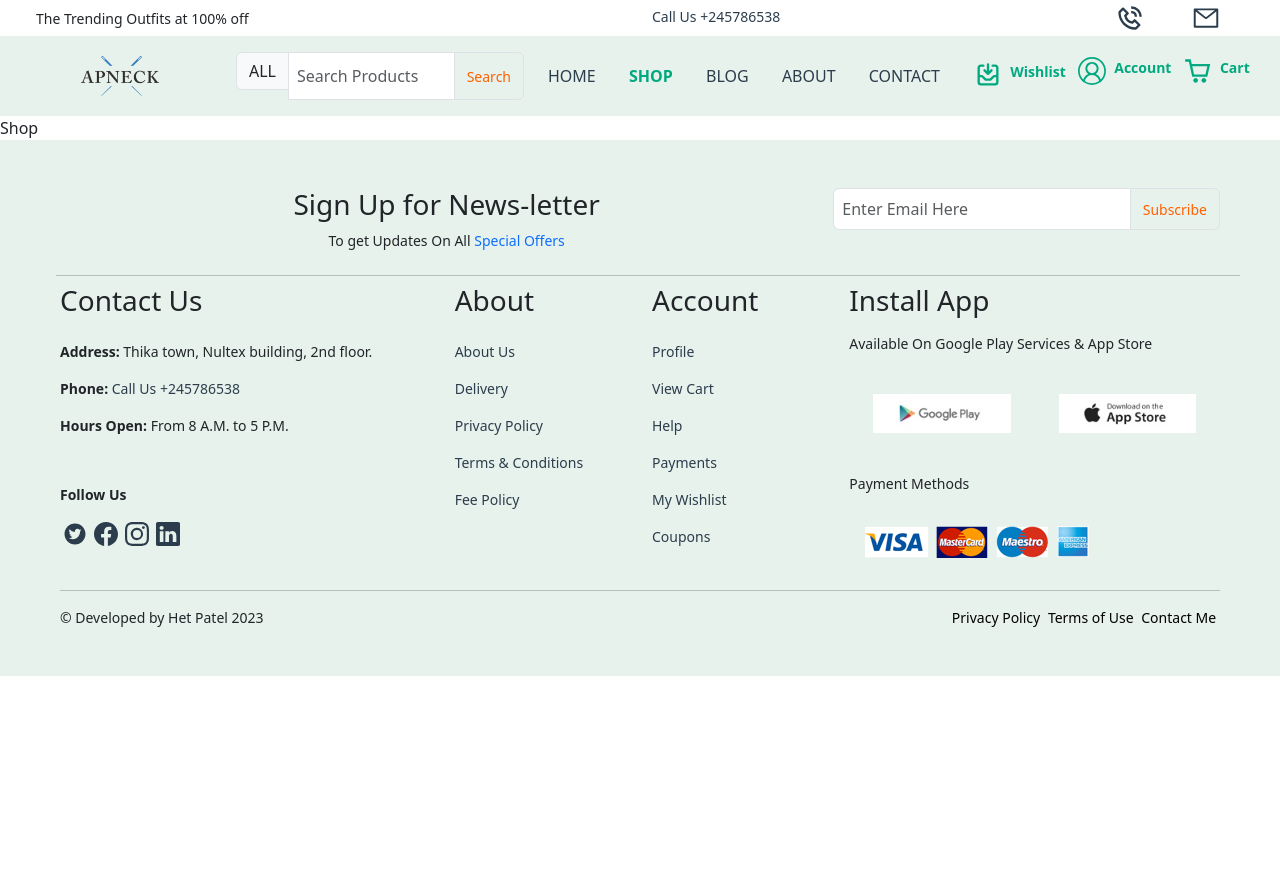
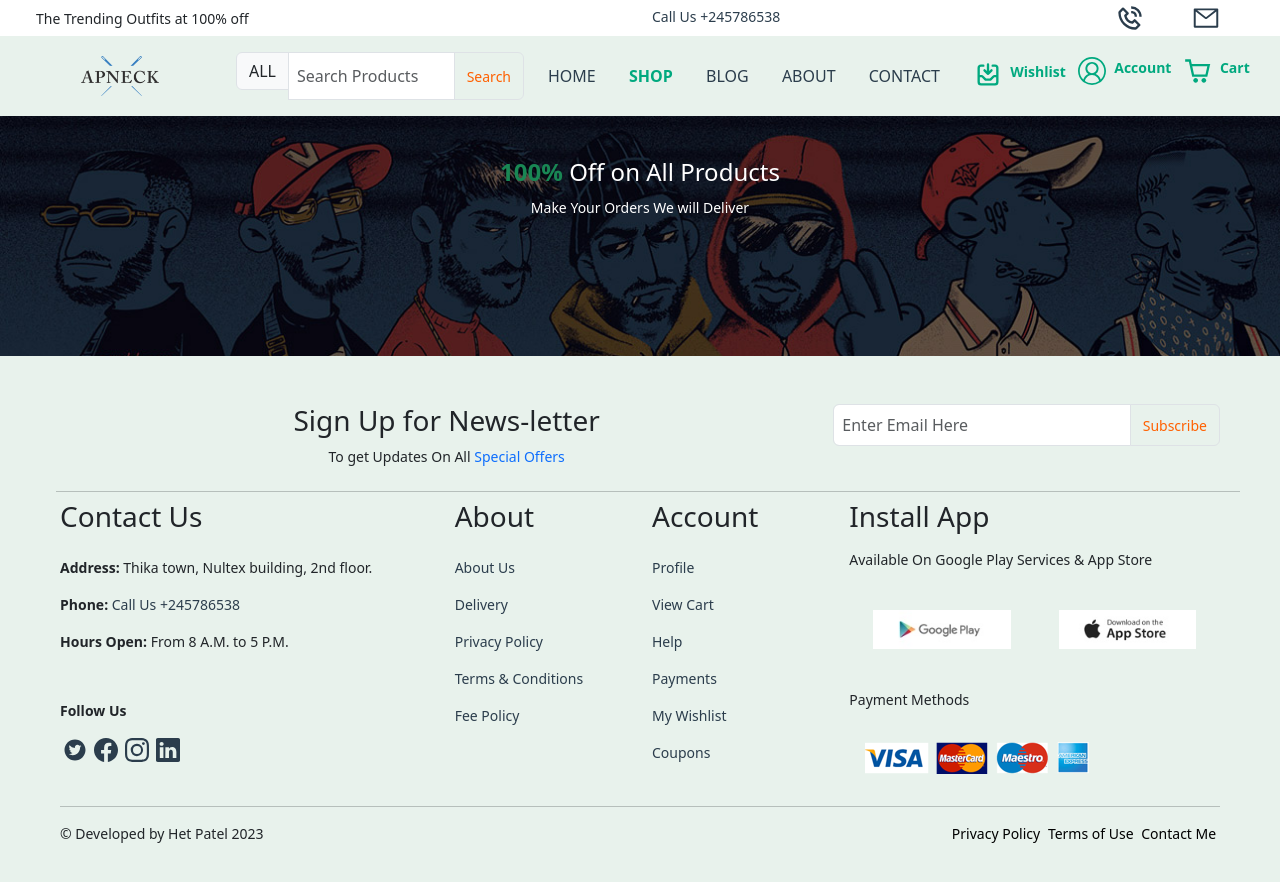
Before and after one commit to hetpatel4381/E-commerce-site_ReactJS, a React (Vite) app: page /shop in a window 1280 px wide. Shown: the top 882 px of the page. Before the commit the page ends 800 px from the top, so only its background shows below. Built offline with nearby package versions, Linux system fonts and the light colour scheme.

Commit message:
started with shop section

```diff
--- a/src/App.css
+++ b/src/App.css
@@ -232,3 +232,17 @@ button {
   border: 1px solid var(--darken);
 }
 /* Home Ends here */
+
+
+
+/* Shop Start here */
+
+.shop-banner {
+  background: url(./assets/images/banner/b1.jpg);
+  background-position: center;
+  background-size: cover;
+  width: 100%;
+  height: 30vh;
+}
+
+/* Shop Ends here */
--- a/src/pages/Home.jsx
+++ b/src/pages/Home.jsx
@@ -40,7 +40,7 @@ const Home = () => {
         </div>
       </section>
 
-      <section className="repair">
+      <section className="repair p-2">
         <div className="container-xxl">
           <div className="row">
             <div className="repair-details text-center d-flex flex-column align-items-center p-3">
--- a/src/pages/Shop.jsx
+++ b/src/pages/Shop.jsx
@@ -2,8 +2,28 @@ import React from 'react';
 
 const Shop = () => {
   return (
-    <div>Shop</div>
-  )
+    <>
+      <section className="shop-banner p-2">
+        <div className="container-xxl">
+          <div className="row d-flex flex-column align-items-center justify-content-center">
+            <div className="repair-details text-center d-flex flex-column align-items-center mt-4">
+              <div>
+                <h2 className="text-white">
+                  <span className="text-success">
+                    <b>100%</b>
+                  </span>{" "}
+                  Off on All Products
+                </h2>
+              </div>
+              <div>
+                <p className='text-white'>Make Your Orders We will Deliver</p>
+              </div>
+            </div>
+          </div>
+        </div>
+      </section>
+    </>
+  );
 }
 
 export default Shop;
```
